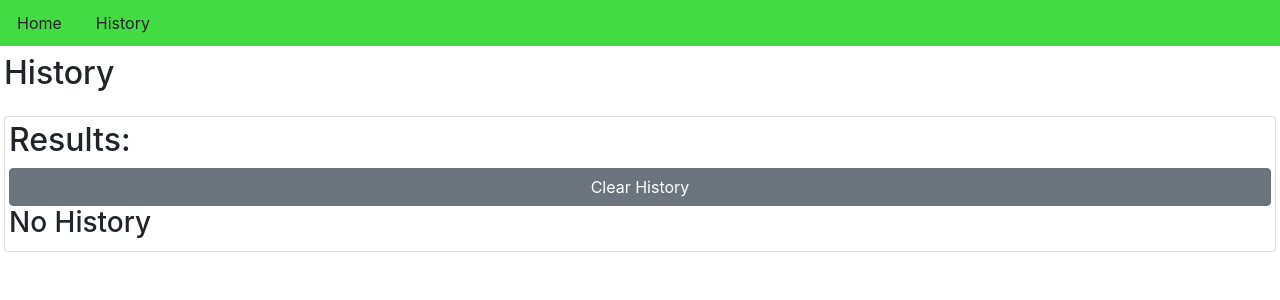
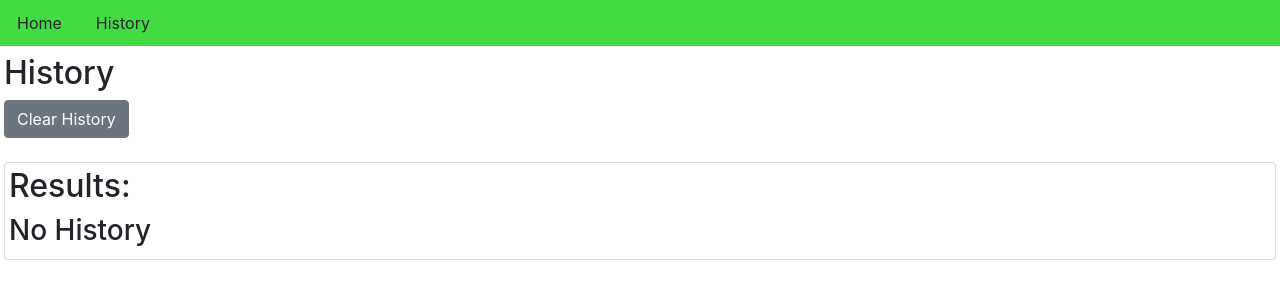
Before and after one commit to TrentSchneider/HackerNewsSearch, a React (Create React App) app: page /history in a window 1280 px wide. Shown: the top 300 px of the page. Built offline with nearby package versions, Linux system fonts and the light colour scheme.

Commit message:
Made style changes

```diff
--- a/src/pages/history/index.js
+++ b/src/pages/history/index.js
@@ -6,11 +6,18 @@ function History(props) {
   return (
     <div className="mx-1">
       <h2>History</h2>
+      <div>
+        <button
+          type="button"
+          className="btn btn-secondary"
+          onClick={props.clearStorage}
+        >
+          Clear History
+        </button>
+      </div>
       <div className="card p-1 mt-4">
         <h2>Results:</h2>
-        <button className="btn btn-secondary" onClick={props.clearStorage}>
-          Clear History
-        </button>
+
         <SearchHistory history={props.history} />
       </div>
     </div>
```
